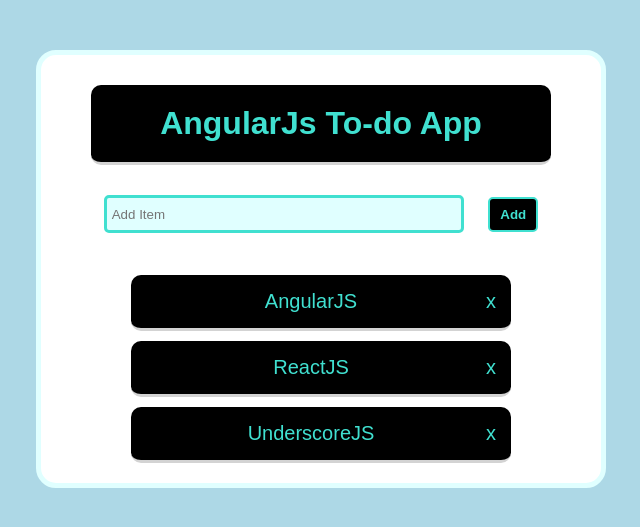
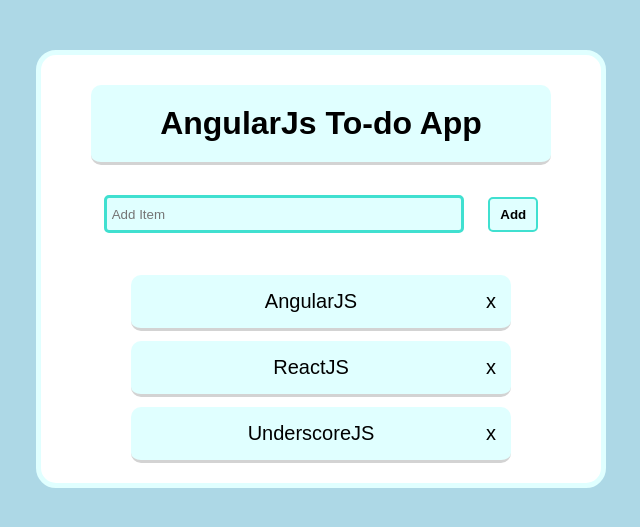
Before and after one commit to vuckrishna/vuckrishna.github.io, a PHP site: page / in a window 1280 px wide. Shown: the top 527 px of the page, without its empty margins (319-959 px from the left). Run offline with PHP 8.4, Linux system fonts and the light colour scheme; some libraries are stand-ins or nearby versions.

Commit message:
Update style.css

```diff
--- a/todoapp-angularjs/style.css
+++ b/todoapp-angularjs/style.css
@@ -14,25 +14,25 @@
 }
 h1 {
     text-align: center;
-    background-color: black;
+    background-color: lightcyan;
     padding: 20px 0px;
     /* margin-top: 0px; */
     margin: 30px 20px;
     border-radius: 10px;
     border-bottom: 3px solid lightgrey;
-    color: turquoise;
+    color: black;
 }
 ul {
     list-style: none;
     font-size: 20px;
-    color: turquoise;
+    color: black;
     margin-left: -40px;
     margin-bottom: 20px;
 }
 li {
     /* border-bottom: 1px solid #ededed; */
     border-bottom: 3px solid lightgrey;
-    background-color: black;
+    background-color: lightcyan;
     padding: 15px 5px;
     margin-bottom: 10px;
     margin-left: 60px;
@@ -65,7 +65,7 @@
     margin: 0px 10px;
     border-radius: 5px;
     font-weight: 700;
-    background-color: black;
+    background-color: lightcyan;
     border: 2px solid turquoise;
-    color: turquoise;
+    color: black;
 }
```
